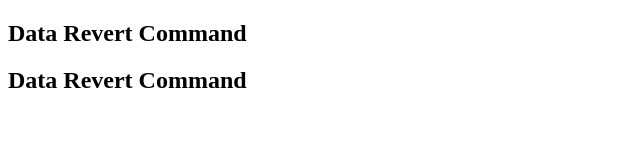
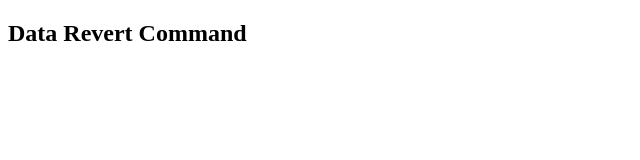
Before and after one commit to Umar-max606/Data-Revert-GIT, a plain HTML site: page Index.HTML in a window 1280 px wide. Shown: the whole page, without its empty margins (0-640 px from the left). Drawn offline with Linux system fonts and the light colour scheme.

Commit message:
Revert "Second Layer"
This reverts commit 1cb3f43859db95f924d99125a65cf9ff5062bb23.

```diff
--- a/Index.HTML
+++ b/Index.HTML
@@ -7,6 +7,5 @@
 </head>
 <body>
     <h2>Data Revert Command</h2>
-    <h2>Data Revert Command</h2>
 </body>
 </html>
```
